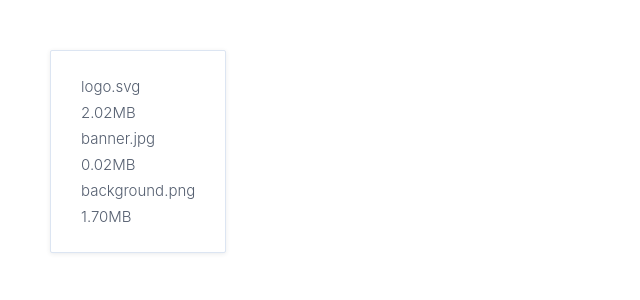
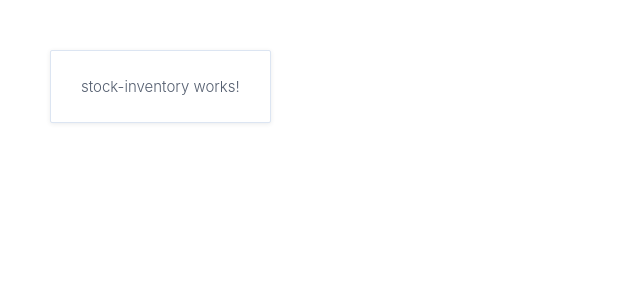
Before and after one commit to cyrilledjdj/angular-pro-src, an Angular app: page / in a window 1280 px wide. Shown: the top 300 px of the page, without its empty margins (0-640 px from the left). Built offline with nearby package versions, Linux system fonts and the light colour scheme.

Commit message:
reactive Forms setup

```diff
--- a/src/app/app.component.ts
+++ b/src/app/app.component.ts
@@ -1,44 +1,16 @@
 import { Component, OnInit } from '@angular/core';
-import { FileSizePipe } from './file-size/file-size.pipe';
-
-interface File {
-  name: string;
-  size: number;
-  type: string;
-}
 
 
 @Component({
   selector: 'app-root',
   template: /* html */`
-    <div>
-      <ul>
-        <ng-template myFor [myForOf]=mapped let-file let-i=index>
-          <li>
-            <p [innerHTML]=file.name></p>
-            <p [innerHTML]="file.size"></p>
-          </li>
-        </ng-template>
-      </ul>
-    </div>
-  `,
-  providers: [
-    FileSizePipe
-  ]
+  <div>
+    <stock-inventory></stock-inventory>
+  </div>
+  `
 })
 export class AppComponent implements OnInit {
-  files: File[];
-  mapped: File[];
-
-  constructor(private fileSizePipe: FileSizePipe) { }
 
   ngOnInit() {
-    this.files = [
-      { name: 'logo.svg', size: 2120109, type: 'image/svg' },
-      { name: 'banner.jpg', size: 18029, type: 'iamge/jpg' },
-      { name: 'background.png', size: 1784562, type: 'image.png' }
-    ];
-
-    this.mapped = this.files.map(item => ({ ...item, size: this.fileSizePipe.transform(item.size, 'MB') }));
   }
 }
--- a/src/app/app.module.ts
+++ b/src/app/app.module.ts
@@ -13,6 +13,7 @@ import { CreditCardDirective } from './credit-card/credit-card.directive';
 import { TooltipDirective } from './tooltip/tooltip.directive';
 import { MyForDirective } from './my-for/my-for.directive';
 import { FileSizePipe } from './file-size/file-size.pipe';
+import { StockInventoryModule } from './stock-inventory/stock-inventory.module';
 
 @NgModule({
   declarations: [
@@ -30,7 +31,8 @@ import { FileSizePipe } from './file-size/file-size.pipe';
   imports: [
     BrowserModule,
     AppRoutingModule,
-    AuthFormModule
+    AuthFormModule,
+    StockInventoryModule
   ],
   providers: [],
   bootstrap: [AppComponent]
--- /dev/null
+++ b/src/app/stock-inventory/containers/stock-inventory/stock-inventory.component.ts
@@ -0,0 +1,19 @@
+import { Component, OnInit } from '@angular/core';
+
+@Component({
+  selector: 'stock-inventory',
+  template: /* html */`
+    <p>
+      stock-inventory works!
+    </p>
+  `,
+  styleUrls: ['./stock-inventory.component.scss']
+})
+export class StockInventoryComponent implements OnInit {
+
+  constructor() { }
+
+  ngOnInit() {
+  }
+
+}
```
Also changed, not shown: src/app/stock-inventory/stock-inventory.module.ts (added, +16 -0 lines), src/app/stock-inventory/containers/stock-inventory/stock-inventory.component.scss (added).
